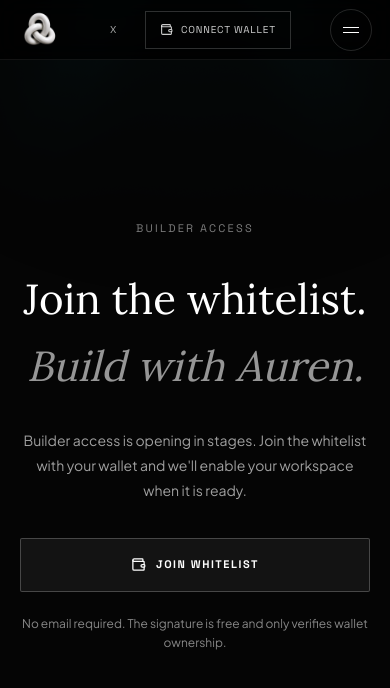
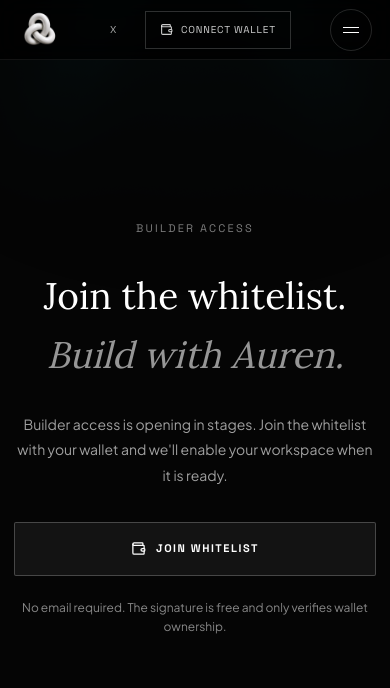
Before and after one commit to fliagoldvargas-hash/arn, a Next.js app: page /builder in a window 390 px wide. Shown: the top 688 px of the page. Built offline with nearby package versions, Linux system fonts and the light colour scheme.

Commit message:
Keep builder heading on two lines

```diff
--- a/src/app/globals.css
+++ b/src/app/globals.css
@@ -466,7 +466,7 @@
 .builder-access-panel {
   position: relative;
   z-index: 1;
-  width: min(520px, calc(100% - 40px));
+  width: min(820px, calc(100% - 40px));
   margin: 0 auto;
   padding: 220px 0 120px;
   text-align: center;
@@ -475,8 +475,9 @@
 .builder-access-panel h1 {
   margin: 22px 0 0;
   font-family: var(--font-serif), Georgia, serif;
-  font-size: clamp(42px, 6vw, 72px);
+  font-size: clamp(36px, 5vw, 68px);
   font-weight: 400;
+  white-space: nowrap;
 }
 
 .builder-access-panel h1 span,
@@ -573,6 +574,16 @@
   font-size: 10px;
   letter-spacing: 0.08em;
   text-transform: uppercase;
+}
+
+@media (max-width: 560px) {
+  .builder-access-panel {
+    width: calc(100% - 28px);
+  }
+
+  .builder-access-panel h1 {
+    font-size: clamp(30px, 9.5vw, 52px);
+  }
 }
 
 /* The source effect is subtle at hero-button scale; this keeps its integration visible. */
```
